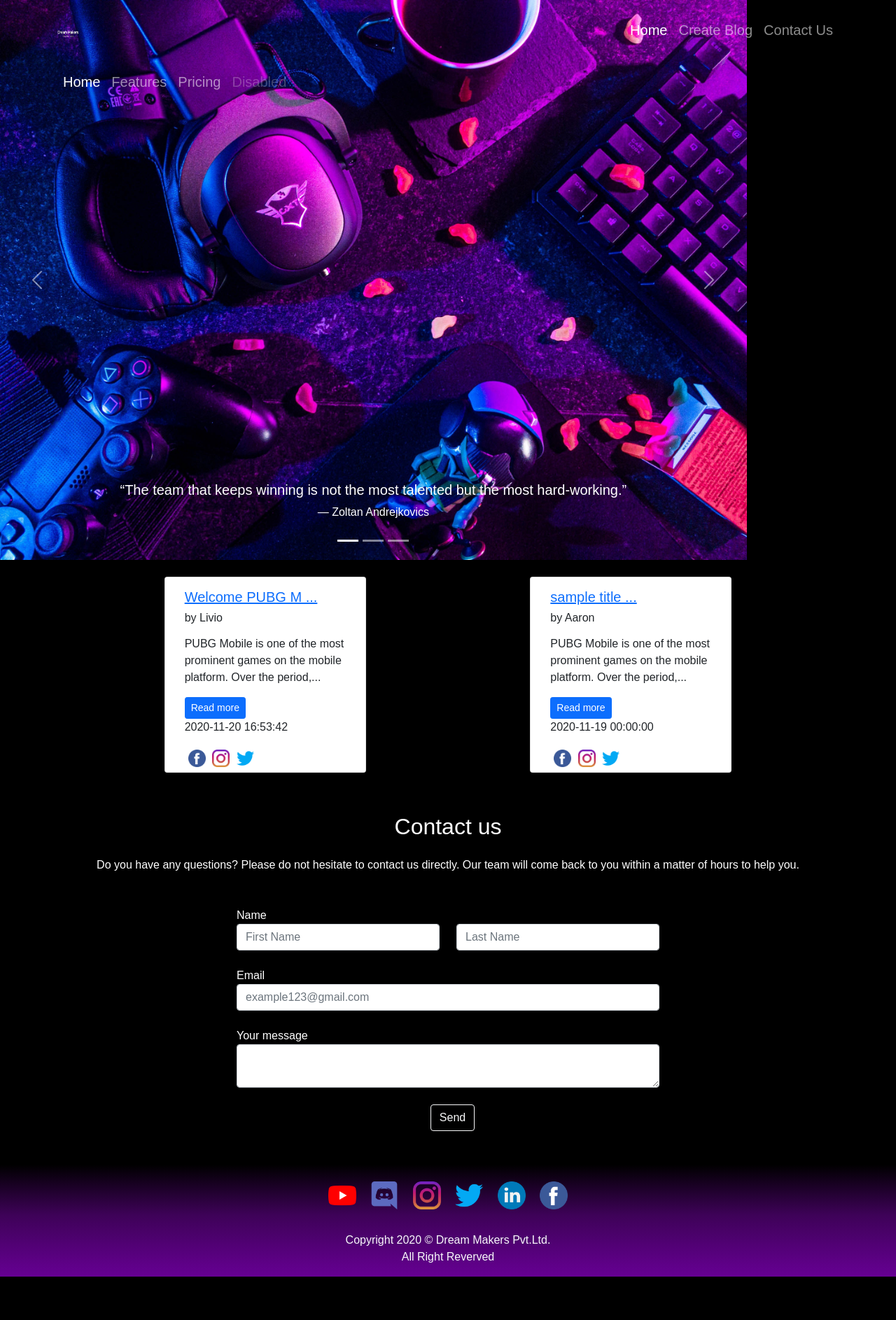
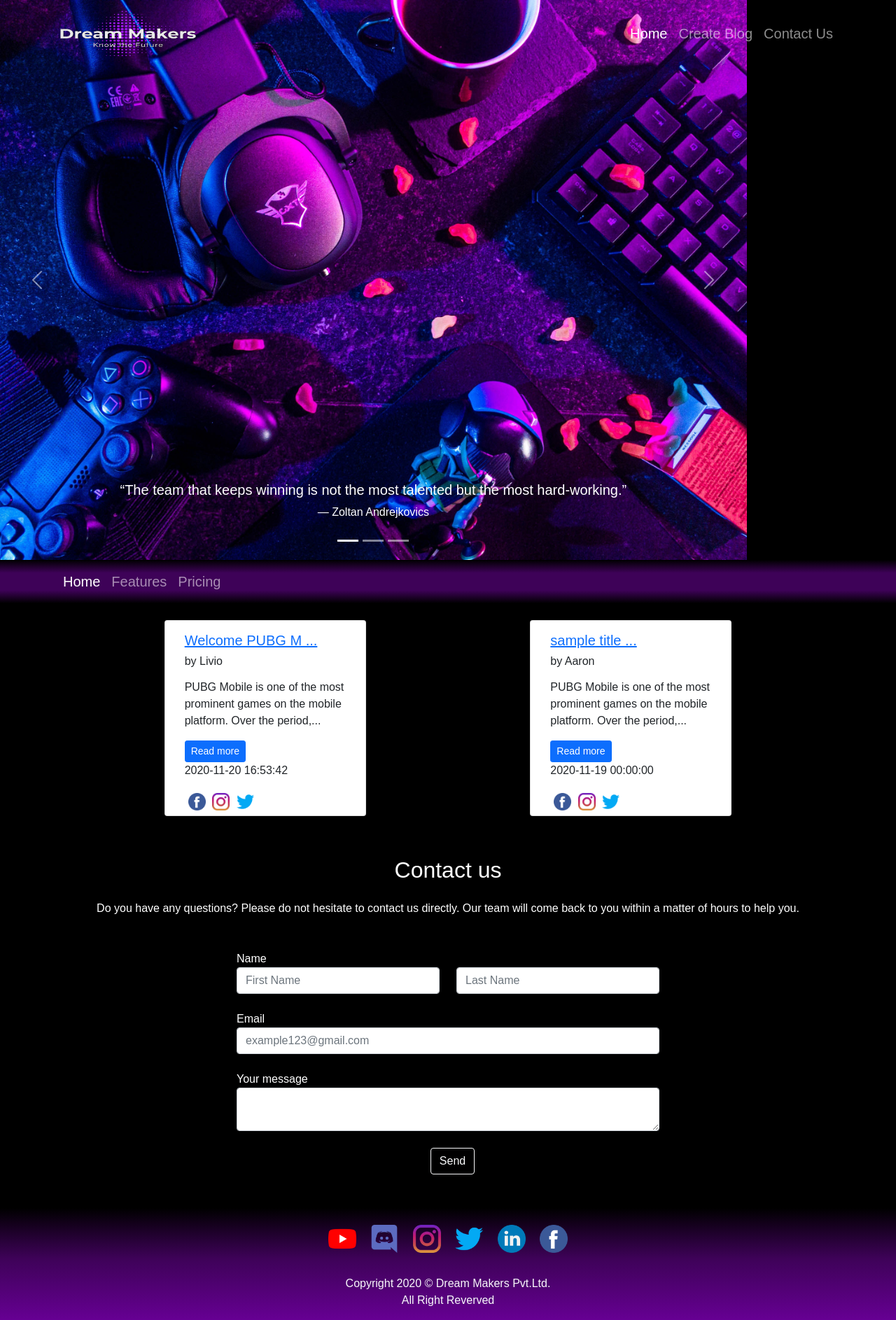
Before and after one commit to ChaitanyaCodes/esports_blog, a PHP site: page / in a window 1280 px wide. Shown: the whole page at 70% size. Before the commit the page ends 1824 px from the top, so only its background shows below. Run offline with PHP 8.4, Linux system fonts and the light colour scheme; data comes from the database, SQL or seed files in the repository; some libraries are stand-ins or nearby versions; some web fonts are replaced.

Commit message:
Added category bar

```diff
--- a/cat.php
+++ b/cat.php
@@ -1,9 +1,6 @@
-<nav class="navbar navbar-expand-lg navbar-dark">
-    <div class="container">
-        <button class="navbar-toggler" type="button" data-toggle="collapse" data-target="#navbarNav" aria-controls="navbarNav" aria-expanded="false" aria-label="Toggle navigation">
-            <span class="navbar-toggler-icon"></span>
-        </button>
-        <div class="collapse navbar-collapse" id="navbarNav">
+    <nav id="cat" class="navbar navbar-expand-sm navbar-dark" style="background: rgb(0,0,0);
+background: linear-gradient(0deg, rgba(0,0,0,1) 0%, rgba(62,2,88,1) 30%, rgba(62,2,88,1) 70%, rgba(0,0,0,1) 100%);">
+        <div class="container justify-content-left">
             <ul class="navbar-nav">
                 <li class="nav-item">
                     <a class="nav-link active" aria-current="page" href="#">Home</a>
@@ -14,10 +11,8 @@
                 <li class="nav-item">
                     <a class="nav-link" href="#">Pricing</a>
                 </li>
-                <li class="nav-item">
-                    <a class="nav-link disabled" href="#" tabindex="-1" aria-disabled="true">Disabled</a>
-                </li>
             </ul>
         </div>
-    </div>
-</nav>
+    </nav>
+    <!-- background: rgb(255,255,255);
+    background: linear-gradient(0deg, rgba(255,255,255,1) 0%, rgba(107,61,127,1) 24%, rgba(62,2,88,1) 44%, rgba(62,2,88,1) 54%, rgba(107,61,127,1) 71%, rgba(255,255,255,1) 100%); -->
--- a/index.php
+++ b/index.php
@@ -7,13 +7,15 @@ $posts = $dataBase->query($query);
 
 <?php
 include('carousel.php');
-include('cat.php');
 ?>
 </div>
 
 <!-- End of  Header-->
 <!-- Start of Main -->
 <main>
+  <?php
+  include('cat.php');
+  ?>
   <!-- start container div -->
   <div class="container-fluid my-4">
     <div class="row align-items-center justify-content-evenly">
--- a/libs/header.php
+++ b/libs/header.php
@@ -27,7 +27,7 @@ include("libs/db.php");
             <!-- Start of NavBar -->
             <nav class="navbar navbar-expand-lg navbar-dark">
                 <div class="container">
-                    <a class="navbar-brand" href="/index.php"><img src="./siteImg/logo.png" width="30" height="24" class="logo"></a>
+                    <a class="navbar-brand" href="/index.php"><img src="./siteImg/logo.png" width="200" height="70" class="logo"></a>
                     <button class="navbar-toggler" type="button" data-toggle="collapse" data-target="#navbarNavAltMarkup" aria-controls="navbarNavAltMarkup" aria-expanded="false" aria-label="Toggle navigation">
                         <span class="navbar-toggler-icon"></span>
                     </button>
```
